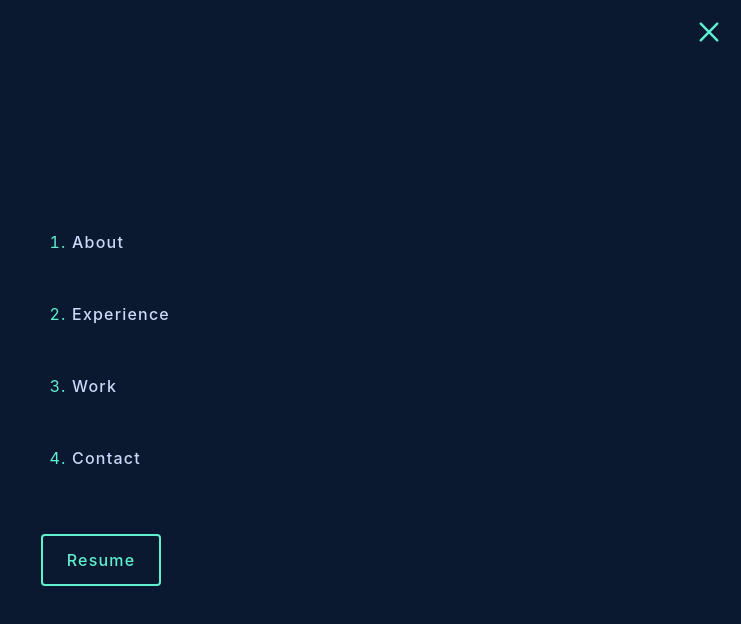
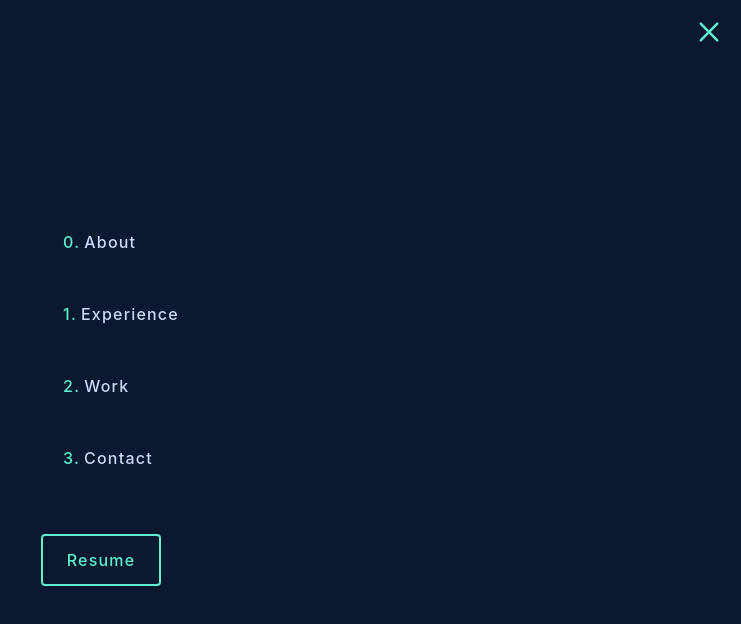
Before and after one commit to WinstonHall/winstonhall.github.io, a React (Vite) app: page / in a window 1280 px wide. Shown: the top 624 px of the page, without its empty margins (539-1280 px from the left). Built offline with nearby package versions, Linux system fonts and the light colour scheme.

Commit message:
Reusable work experience component

```diff
--- a/src/components/atoms/Job/Job.jsx
+++ b/src/components/atoms/Job/Job.jsx
@@ -1,9 +1,12 @@
 import { job_btn, selected_btn } from './Job.module.css'
 
-export function Job({ job, isSelected }) {
+export function Job({ jobTitle, isSelected, updateSelected }) {
     return (
-        <button className={`${job_btn} ${isSelected && selected_btn}`}>
-            {job}
+        <button
+            className={`${job_btn} ${isSelected && selected_btn}`}
+            onClick={updateSelected}
+        >
+            {jobTitle}
         </button>
     )
 }
--- a/src/components/atoms/JobDescription/JobDescription.jsx
+++ b/src/components/atoms/JobDescription/JobDescription.jsx
@@ -1,6 +1,28 @@
-export function JobDescription() {
+export function JobDescription({
+    jobTitle = 'Missing Job Title',
+    companyName = 'Missing Company Name',
+    startDate = 'January 1900',
+    endDate = 'Present',
+    jobDescriptions = [
+        'Lorem ipsum dolor sit amet consectetur adipisicing elit. Doloribus quos, placeat soluta dolorem suscipit natus facilis doloremque?',
+        'Lorem ipsum dolor sit amet consectetur adipisicing elit. Doloribus quos, placeat soluta dolorem suscipit natus facilis doloremque?',
+        'Lorem ipsum dolor sit amet consectetur adipisicing elit. Doloribus quos, placeat soluta dolorem suscipit natus facilis doloremque?',
+    ],
+}) {
     // Header with job title and company/employer
     // Time Frame Working there
     // List items describing key things I did.
-    return <div>JobDescription</div>
+    return (
+        <div>
+            <h3>{`${jobTitle} @ ${companyName}`}</h3>
+            <h5>{`${startDate} - ${endDate}`}</h5>
+            <ul>
+                {jobDescriptions.map(function (description, index) {
+                    return (
+                        <li key={`jobDescription-${index}`}>{description}</li>
+                    )
+                })}
+            </ul>
+        </div>
+    )
 }
--- a/src/components/atoms/OrderListLink/OrderListLink.jsx
+++ b/src/components/atoms/OrderListLink/OrderListLink.jsx
@@ -1,7 +1,12 @@
-export function OrderListLink({ hrefID, text }) {
-  return (
-    <li>
-      <a href={`#${hrefID}`}>{text}</a>
-    </li>
-  )
+import { order_list_link } from './OrderListLink.module.css'
+
+export function OrderListLink({ hrefID, positionNum, text }) {
+    return (
+        <li>
+            <a className={order_list_link} href={`#${hrefID}`}>
+                <span>{positionNum}.</span>
+                {text}
+            </a>
+        </li>
+    )
 }
--- /dev/null
+++ b/src/components/atoms/OrderListLink/OrderListLink.module.css
@@ -0,0 +1,6 @@
+.order_list_link {
+}
+.order_list_link span {
+    margin-right: 0.25rem;
+    color: var(--secondary-light-txt);
+}
--- a/src/components/atoms/index.jsx
+++ b/src/components/atoms/index.jsx
@@ -1,5 +1,6 @@
 export { ExternalLink } from './ExternalLink/ExternalLink'
 export { Job } from './Job/Job'
+export { JobDescription } from './JobDescription/JobDescription'
 export { OrderListLink } from './OrderListLink/OrderListLink'
 export { SectionHead } from './SectionHead/SectionHead'
 export { Skill } from './Skill/Skill'
--- a/src/components/molecules/WorkExperience/WorkExperience.jsx
+++ b/src/components/molecules/WorkExperience/WorkExperience.jsx
@@ -1,15 +1,59 @@
-import { Job, JobList, SectionHead } from '../../index.js'
+import { useMemo, useState } from 'react'
+import { Job, JobDescription, JobList, SectionHead } from '../../'
 import { work_experience } from './WorkExperience.module.css'
 
 export function WorkExperience() {
+    const jobs = [
+        {
+            jobTitle: 'Placeholder Job Title',
+            companyName: 'Placeholder Company Name',
+            startDate: 'Jan 1911',
+            endDate: 'Present',
+            jobDescriptions: [
+                'Lorem ipsum dolor sit amet consectetur adipisicing elit. Doloribus quos, placeat soluta dolorem suscipit natus facilis doloremque?',
+                'Lorem ipsum dolor sit amet consectetur adipisicing elit. Doloribus quos, placeat soluta dolorem suscipit natus facilis doloremque?',
+                'Lorem ipsum dolor sit amet consectetur adipisicing elit. Doloribus quos, placeat soluta dolorem suscipit natus facilis doloremque?',
+            ],
+        },
+        {
+            jobTitle: 'Placeholder Job Title2',
+            companyName: 'Placeholder Company Name2',
+            startDate: 'Jan 1960',
+            endDate: 'Present',
+            jobDescriptions: [
+                'Lorem ipsum dolor sit amet consectetur adipisicing elit. Doloribus quos, placeat soluta dolorem suscipit natus facilis doloremque?',
+                'Lorem ipsum dolor sit amet consectetur adipisicing elit. Doloribus quos, placeat soluta dolorem suscipit natus facilis doloremque?',
+                'Lorem ipsum dolor sit amet consectetur adipisicing elit. Doloribus quos, placeat soluta dolorem suscipit natus facilis doloremque?',
+            ],
+        },
+    ]
+
+    const [selectedJobIndex, setSelectedJobIndex] = useState(0)
+
+    const currentJobDescription = useMemo(
+        function () {
+            return <JobDescription {...jobs[selectedJobIndex]} />
+        },
+        [selectedJobIndex]
+    )
+
     return (
         <div className={work_experience}>
-            <SectionHead number={2} title='WorkExperience' />
+            <SectionHead number={1} title='WorkExperience' />
             <JobList>
-                <Job job={'Placeholder Job Title'} isSelected={true} />
-                <Job job={'Placeholder Job Title'} />
-                <Job job={'Placeholder Job Title'} />
+                {jobs.map(function ({ jobTitle }, index) {
+                    return (
+                        <Job
+                            key={`job-${index}`}
+                            jobTitle={jobTitle}
+                            updateSelected={function () {
+                                setSelectedJobIndex(index)
+                            }}
+                        />
+                    )
+                })}
             </JobList>
+            {currentJobDescription}
         </div>
     )
 }
--- a/src/components/organisms/Navbar/Navbar.jsx
+++ b/src/components/organisms/Navbar/Navbar.jsx
@@ -10,10 +10,22 @@ export function Navbar() {
             <ToggleNav {...{ isToggled, setIsToggled }} />
             <nav className={`${nav}${isToggled ? ` ${nav_hide}` : ''}`}>
                 <ol className={link_list}>
-                    <OrderListLink hrefID='about' text='About' />
-                    <OrderListLink hrefID='experience' text='Experience' />
-                    <OrderListLink hrefID='work' text='Work' />
-                    <OrderListLink hrefID='contact' text='Contact' />
+                    <OrderListLink
+                        hrefID='about'
+                        positionNum={0}
+                        text='About'
+                    />
+                    <OrderListLink
+                        hrefID='experience'
+                        positionNum={1}
+                        text='Experience'
+                    />
+                    <OrderListLink hrefID='work' positionNum={2} text='Work' />
+                    <OrderListLink
+                        hrefID='contact'
+                        positionNum={3}
+                        text='Contact'
+                    />
                 </ol>
                 <ExternalLink href='/' text='Resume' />
             </nav>
--- a/src/components/organisms/Navbar/Navbar.module.css
+++ b/src/components/organisms/Navbar/Navbar.module.css
@@ -24,4 +24,5 @@
     justify-content: inherit;
     align-items: left;
     gap: inherit;
+    list-style: none;
 }
```
